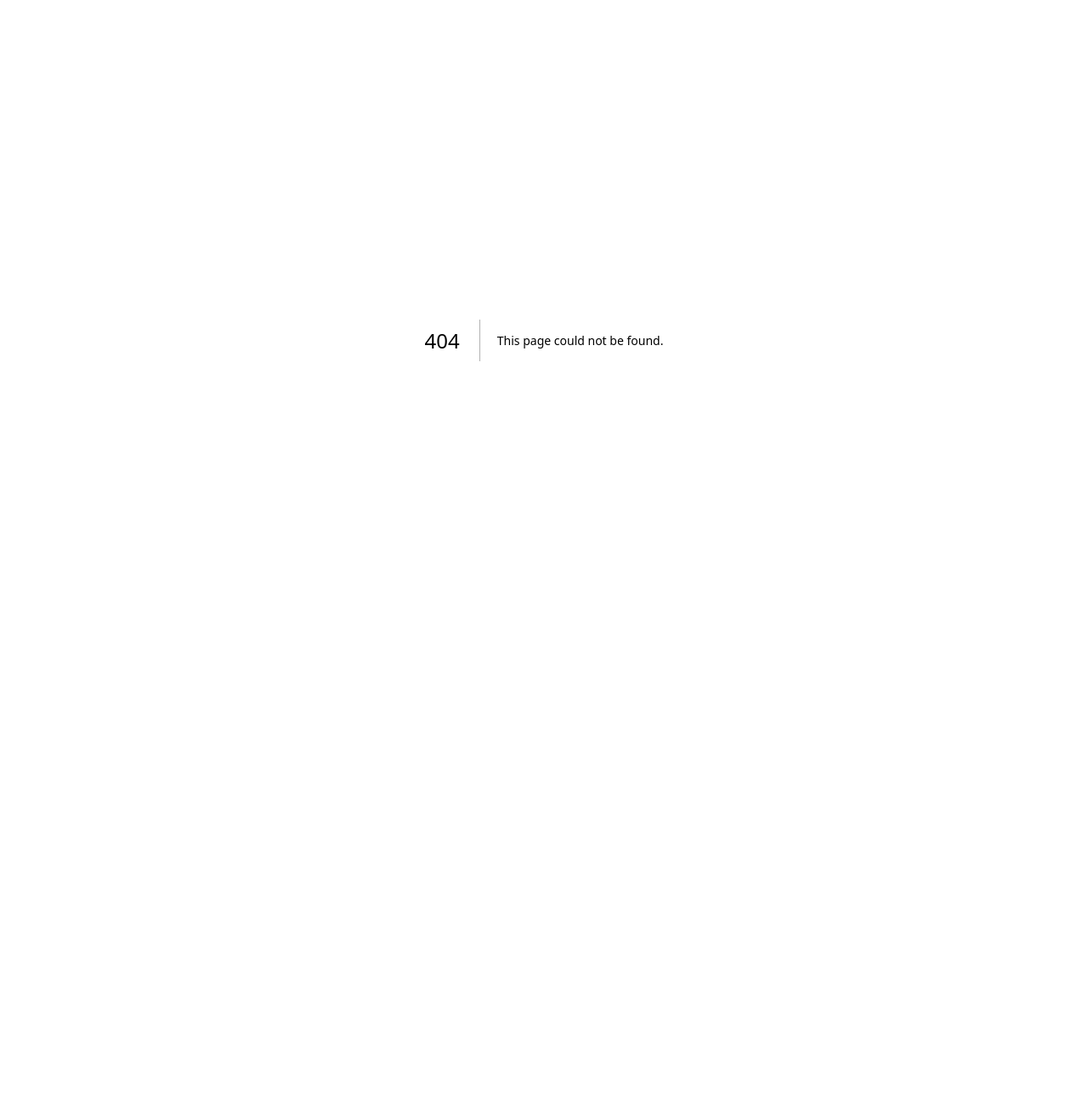
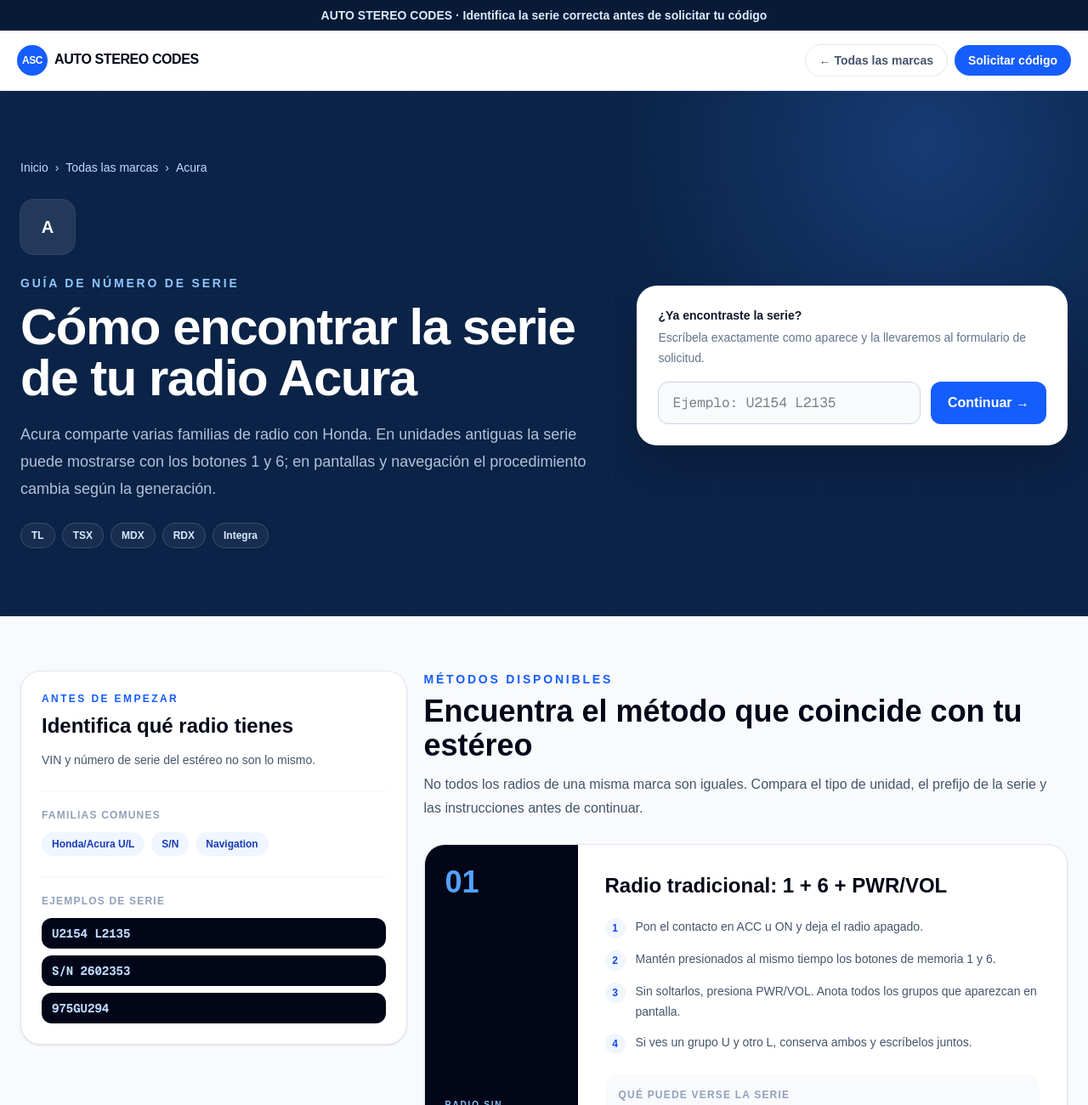
Before and after one commit to victornada2001-hash/Auto-Stereo-Codes---Car-Radio-Code-Service, a Next.js app in the folder app/: page /radio-codes/acura in a window 1280 px wide. Before the commit this address had no page. Shown: the top 1300 px of the page at 85% size. Before the commit the page ends 800 px from the top, so only its background shows below. Built offline with nearby package versions, Linux system fonts and the light colour scheme.

Commit message:
Add individual radio serial guide pages

```diff
--- /dev/null
+++ b/app/app/radio-codes/[brand]/page.tsx
@@ -0,0 +1,134 @@
+import type { Metadata } from "next";
+import Link from "next/link";
+import { notFound } from "next/navigation";
+import BrandSerialStarter from "../BrandSerialStarter";
+import { getRadioGuide, radioGuides } from "../../radioGuideData";
+
+export function generateStaticParams() {
+  return radioGuides.map((guide) => ({ brand: guide.slug }));
+}
+
+export async function generateMetadata({ params }: { params: Promise<{ brand: string }> }): Promise<Metadata> {
+  const { brand } = await params;
+  const guide = getRadioGuide(brand);
+  if (!guide) return { title: "Guía de serie | Auto Stereo Codes" };
+  return {
+    title: `Cómo encontrar la serie de ${guide.name} | Auto Stereo Codes`,
+    description: `Guía para localizar el número de serie de radios ${guide.name}: familias, ejemplos y métodos por tipo de estéreo.`,
+  };
+}
+
+export default async function BrandRadioGuidePage({ params }: { params: Promise<{ brand: string }> }) {
+  const { brand } = await params;
+  const guide = getRadioGuide(brand);
+  if (!guide) notFound();
+
+  return (
+    <main className="min-h-screen bg-slate-50 text-slate-950">
+      <div className="bg-[#071a36] px-5 py-2 text-center text-xs font-bold text-blue-100 md:text-sm">
+        AUTO STEREO CODES · Identifica la serie correcta antes de solicitar tu código
+      </div>
+
+      <header className="border-b border-slate-200 bg-white px-5 py-4">
+        <div className="mx-auto flex max-w-7xl items-center justify-between gap-4">
+          <Link href="/" className="font-black tracking-tight text-slate-950">
+            <span className="mr-2 inline-flex h-9 w-9 items-center justify-center rounded-full bg-blue-600 text-xs text-white">ASC</span>
+            AUTO STEREO CODES
+          </Link>
+          <div className="flex items-center gap-2 text-sm font-bold">
+            <Link href="/radio-codes" className="rounded-full border border-slate-200 px-4 py-2 text-slate-600 hover:border-blue-300 hover:text-blue-700">← Todas las marcas</Link>
+            <Link href="/#request-form" className="hidden rounded-full bg-blue-600 px-4 py-2 text-white hover:bg-blue-500 sm:inline-flex">Solicitar código</Link>
+          </div>
+        </div>
+      </header>
+
+      <section className="relative overflow-hidden bg-[#0b2347] px-6 py-14 text-white md:py-20">
+        <div className="pointer-events-none absolute inset-0 opacity-25" style={{backgroundImage:"radial-gradient(circle at 85% 10%,#3b82f6 0,transparent 30%),linear-gradient(rgba(255,255,255,.06) 1px,transparent 1px),linear-gradient(90deg,rgba(255,255,255,.06) 1px,transparent 1px)",backgroundSize:"auto,120px 120px,120px 120px"}} />
+        <div className="relative mx-auto grid max-w-7xl gap-10 lg:grid-cols-[1.15fr_.85fr] lg:items-center">
+          <div>
+            <div className="text-sm text-blue-200"><Link href="/" className="hover:text-white">Inicio</Link><span className="mx-2">›</span><Link href="/radio-codes" className="hover:text-white">Todas las marcas</Link><span className="mx-2">›</span>{guide.name}</div>
+            <div className="mt-7 inline-flex h-16 min-w-16 items-center justify-center rounded-2xl bg-white/10 px-4 text-xl font-black ring-1 ring-white/15">{guide.monogram}</div>
+            <p className="mt-6 text-sm font-black uppercase tracking-[.2em] text-blue-300">Guía de número de serie</p>
+            <h1 className="mt-3 text-4xl font-black tracking-tight md:text-6xl">Cómo encontrar la serie de tu radio {guide.name}</h1>
+            <p className="mt-5 max-w-3xl text-lg leading-8 text-blue-100/80">{guide.summary}</p>
+            <div className="mt-6 flex flex-wrap gap-2">
+              {guide.models.map((model) => <span key={model} className="rounded-full border border-white/15 bg-white/5 px-3 py-1.5 text-xs font-bold text-blue-100">{model}</span>)}
+            </div>
+          </div>
+          <BrandSerialStarter brand={guide.name} examples={guide.serialExamples} />
+        </div>
+      </section>
+
+      <section className="mx-auto max-w-7xl px-6 py-12 md:py-16">
+        <div className="grid gap-5 lg:grid-cols-[.75fr_1.25fr]">
+          <aside className="h-fit rounded-3xl border border-slate-200 bg-white p-6 shadow-sm lg:sticky lg:top-6">
+            <p className="text-xs font-black uppercase tracking-[.2em] text-blue-600">Antes de empezar</p>
+            <h2 className="mt-2 text-2xl font-black">Identifica qué radio tienes</h2>
+            <p className="mt-3 text-sm leading-6 text-slate-600">{guide.note}</p>
+            <div className="mt-6 border-t border-slate-100 pt-5">
+              <div className="text-xs font-black uppercase tracking-widest text-slate-400">Familias comunes</div>
+              <div className="mt-3 flex flex-wrap gap-2">{guide.families.map((family) => <span key={family} className="rounded-full bg-blue-50 px-3 py-1.5 text-xs font-bold text-blue-800">{family}</span>)}</div>
+            </div>
+            <div className="mt-6 border-t border-slate-100 pt-5">
+              <div className="text-xs font-black uppercase tracking-widest text-slate-400">Ejemplos de serie</div>
+              <div className="mt-3 space-y-2">{guide.serialExamples.map((example) => <div key={example} className="rounded-xl bg-slate-950 px-3 py-2 font-mono text-sm font-bold text-blue-200">{example}</div>)}</div>
+            </div>
+          </aside>
+
+          <div>
+            <div className="mb-7">
+              <p className="text-sm font-black uppercase tracking-[.2em] text-blue-600">Métodos disponibles</p>
+              <h2 className="mt-2 text-3xl font-black md:text-4xl">Encuentra el método que coincide con tu estéreo</h2>
+              <p className="mt-3 max-w-3xl leading-7 text-slate-600">No todos los radios de una misma marca son iguales. Compara el tipo de unidad, el prefijo de la serie y las instrucciones antes de continuar.</p>
+            </div>
+
+            <div className="space-y-5">
+              {guide.methods.map((method, index) => (
+                <article key={`${method.title}-${index}`} className="overflow-hidden rounded-3xl border border-slate-200 bg-white shadow-sm">
+                  <div className="grid md:grid-cols-[180px_1fr]">
+                    <div className="flex min-h-44 flex-col justify-between bg-slate-950 p-6 text-white">
+                      <div className="text-4xl font-black text-blue-400">{String(index + 1).padStart(2,"0")}</div>
+                      <div>
+                        <div className="text-[10px] font-black uppercase tracking-[.18em] text-blue-300">{method.kicker}</div>
+                        <div className="mt-2 text-xs leading-5 text-slate-400">{method.appliesTo}</div>
+                      </div>
+                    </div>
+                    <div className="p-6 md:p-8">
+                      <h3 className="text-2xl font-black">{method.title}</h3>
+                      <ol className="mt-5 space-y-3">
+                        {method.steps.map((step, stepIndex) => (
+                          <li key={step} className="flex gap-3 text-sm leading-6 text-slate-650">
+                            <span className="mt-0.5 flex h-6 w-6 shrink-0 items-center justify-center rounded-full bg-blue-50 text-xs font-black text-blue-700">{stepIndex + 1}</span>
+                            <span className="text-slate-600">{step}</span>
+                          </li>
+                        ))}
+                      </ol>
+                      {method.examples && method.examples.length > 0 && (
+                        <div className="mt-6 rounded-2xl bg-slate-50 p-4">
+                          <div className="text-xs font-black uppercase tracking-widest text-slate-400">Qué puede verse la serie</div>
+                          <div className="mt-3 flex flex-wrap gap-2">{method.examples.map((example) => <code key={example} className="rounded-lg border border-slate-200 bg-white px-3 py-2 text-sm font-bold text-slate-800">{example}</code>)}</div>
+                        </div>
+                      )}
+                      {method.warning && <div className="mt-5 rounded-2xl border border-amber-200 bg-amber-50 p-4 text-sm leading-6 text-amber-900"><strong>Importante:</strong> {method.warning}</div>}
+                    </div>
+                  </div>
+                </article>
+              ))}
+            </div>
+          </div>
+        </div>
+      </section>
+
+      <section className="bg-slate-950 px-6 py-14 text-white">
+        <div className="mx-auto flex max-w-6xl flex-col gap-6 rounded-3xl border border-white/10 bg-white/5 p-7 md:flex-row md:items-center md:justify-between md:p-9">
+          <div>
+            <p className="text-sm font-black uppercase tracking-[.2em] text-blue-400">¿Ya tienes la serie?</p>
+            <h2 className="mt-2 text-3xl font-black">Solicita tu código de desbloqueo</h2>
+            <p className="mt-2 max-w-2xl text-slate-400">Copia la serie exactamente como aparece. Tu solicitud solo se crea después de confirmar el pago seguro.</p>
+          </div>
+          <Link href="/#request-form" className="shrink-0 rounded-xl bg-blue-600 px-6 py-4 text-center font-black hover:bg-blue-500">Ir al formulario →</Link>
+        </div>
+      </section>
+    </main>
+  );
+}
```
